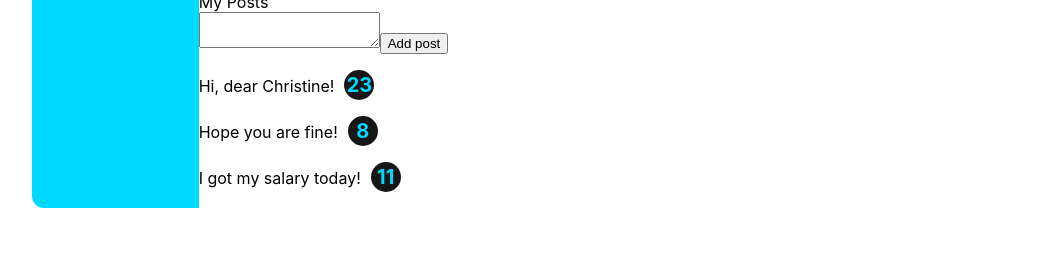
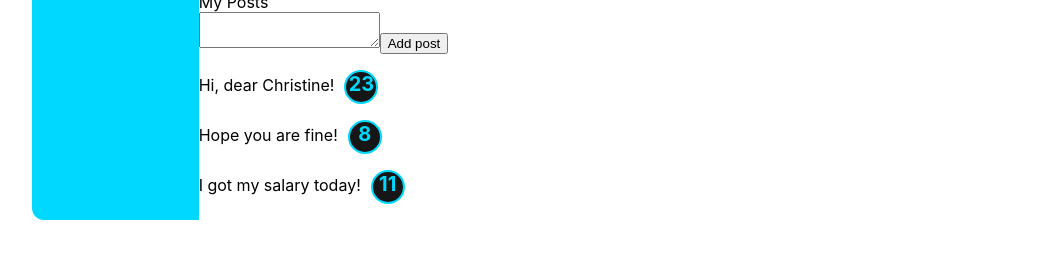
Before and after one commit to Valentyn-Lyaskovskiy/my-app, a React (Create React App) app: page /profile in a window 1280 px wide. Shown: the part 512-766 px from the top of the page, without its empty margins (108-1171 px from the left). Built offline with nearby package versions, Linux system fonts and the light colour scheme.

Commit message:
difficult

```diff
--- a/src/components/Profile/MyPosts/MyPosts.js
+++ b/src/components/Profile/MyPosts/MyPosts.js
@@ -2,27 +2,10 @@ import React from "react";
 import s from "./MyPosts.module.css";
 import Post from "./Post/Post";
 
-const posts = [
-  {
-    id: 1,
-    message: "Hi, dear Christine!",
-    likes: 23
-  },
-  {
-    id: 2,
-    message: "Hope you are fine!",
-    likes: 8
-  },
-  {
-    id: 3,
-    message: "I got my salary today!",
-    likes: 11
-  }
-]
-
-const postElements = posts.map(post => < Post message={post.message} likes={post.likes} />)
-console.log(postElements);
 const MyPosts = (props) => {
+  const postElements = props.posts.map((post) => (
+    <Post message={post.message} likes={post.likes} />
+  ));
   return (
     <div>
       My Posts
@@ -31,9 +14,9 @@ const MyPosts = (props) => {
         <button>Add post</button>
       </div>
       <div className={s.posts}>
-        {postElements}
         {/* <Post message={posts[0].message} likes={posts[0].likes} />
         <Post message={posts[1].message} likes={posts[1].likes} /> */}
+        {postElements}
       </div>
     </div>
   );
--- a/src/components/Profile/MyPosts/Post/Post.module.css
+++ b/src/components/Profile/MyPosts/Post/Post.module.css
@@ -9,5 +9,5 @@
   width: 30px;
   display: inline-flex;
   justify-content: center;
-  align-items: center;
+  border: 2px solid #00d8ff;
 }
--- a/src/components/Profile/Profile.js
+++ b/src/components/Profile/Profile.js
@@ -2,11 +2,29 @@ import React from "react";
 import ProfileInfo from "./ProfileInfo/ProfileInfo";
 import MyPosts from "./MyPosts/MyPosts";
 
-const Profile = () => {
+const posts = [
+  {
+    id: 1,
+    message: "Hi, dear Christine!",
+    likes: 23,
+  },
+  {
+    id: 2,
+    message: "Hope you are fine!",
+    likes: 8,
+  },
+  {
+    id: 3,
+    message: "I got my salary today!",
+    likes: 11,
+  },
+];
+
+const Profile = (props) => {
   return (
     <div>
       <ProfileInfo />
-      <MyPosts />
+      <MyPosts posts={posts} />
     </div>
   );
 };
```
Also changed, not shown: src/components/Profile/MyPosts/Post/Post.js (+5 -3 lines).
